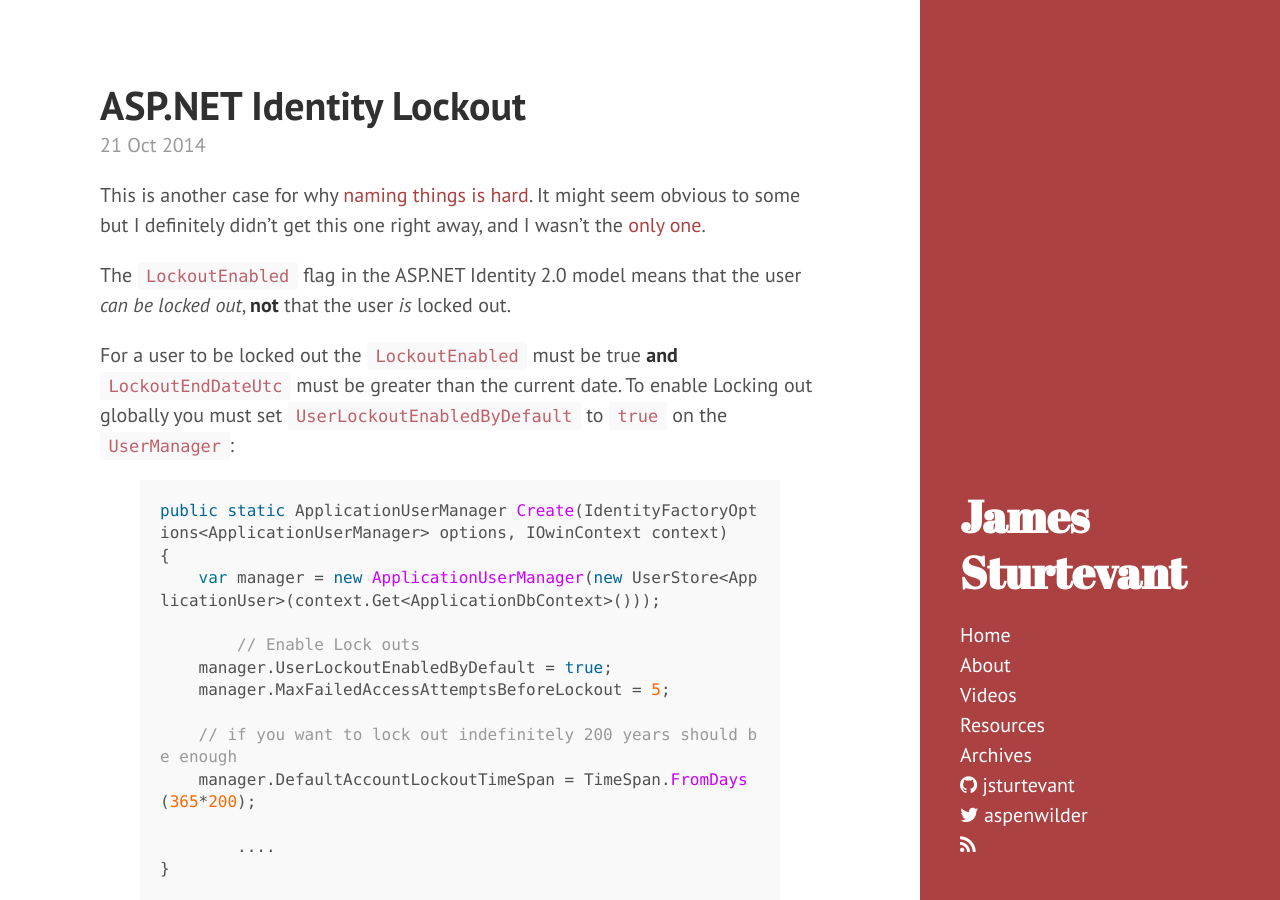
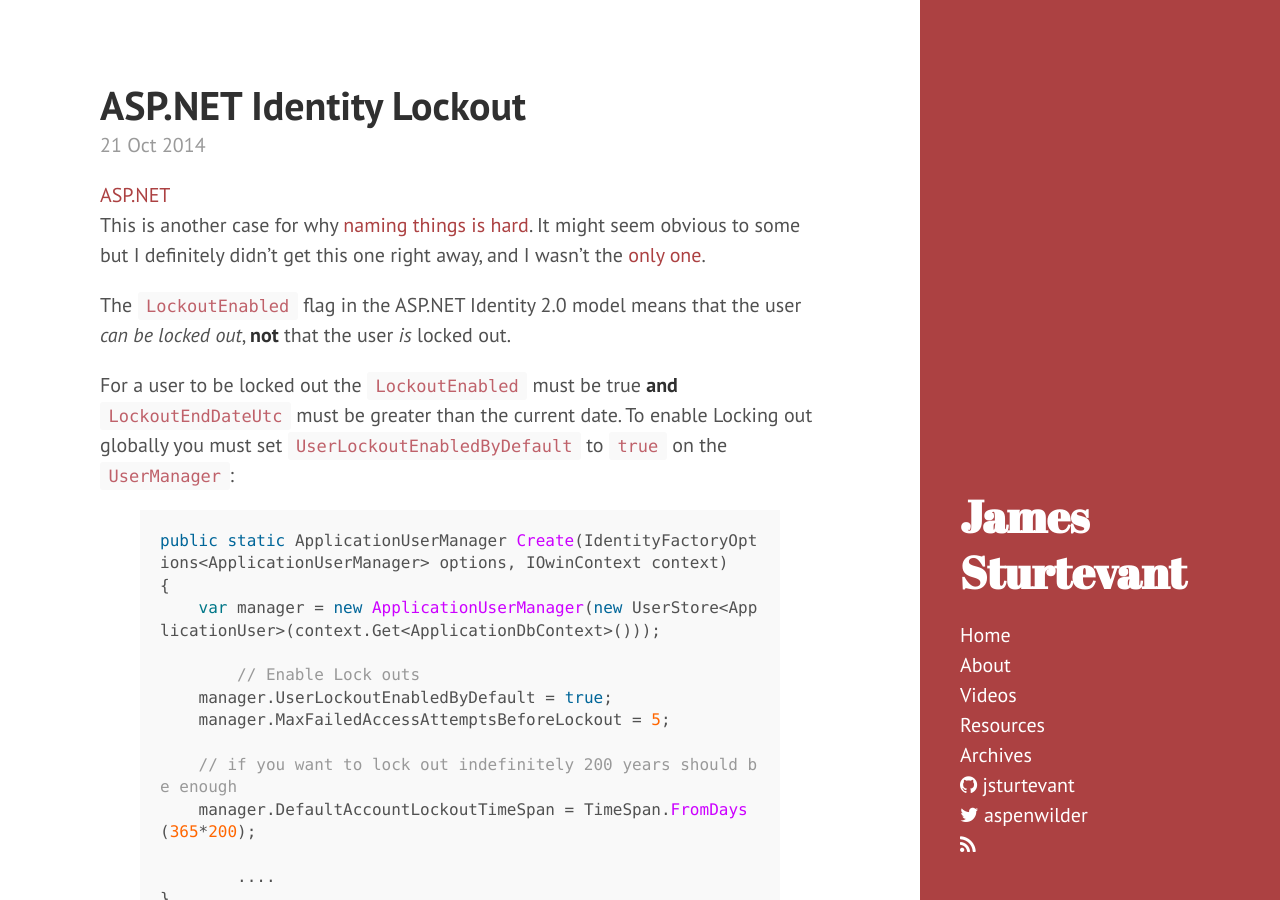
Before and after one commit to jsturtevant/jsturtevant.github.io, a Jekyll site: the page built from _posts/2014-10-21-ASPNET-Identity-Lockout.markdown, in a window 1280 px wide and 900 px high. Built offline with Jekyll 4.4.1, drawn with Linux system fonts in a browser that asks for light colours; nearby versions of some CDN libraries; Markdown is read by kramdown in place of the engine named in the settings; comment, search, counter and statistics services are not loaded.

Commit message:
added categories link to pages.

```diff
--- a/_layouts/post.html
+++ b/_layouts/post.html
@@ -5,6 +5,8 @@ layout: default
 <div class="post">
   <h1 class="post-title">{{ page.title }}</h1>
   <span class="post-date">{{ page.date | date_to_string }}</span>
+  <a class="category" href="/archives/#{{page.categories | first}}">{{ page.categories | first }}</a>
+
   {{ content }}
 </div>
 
```
